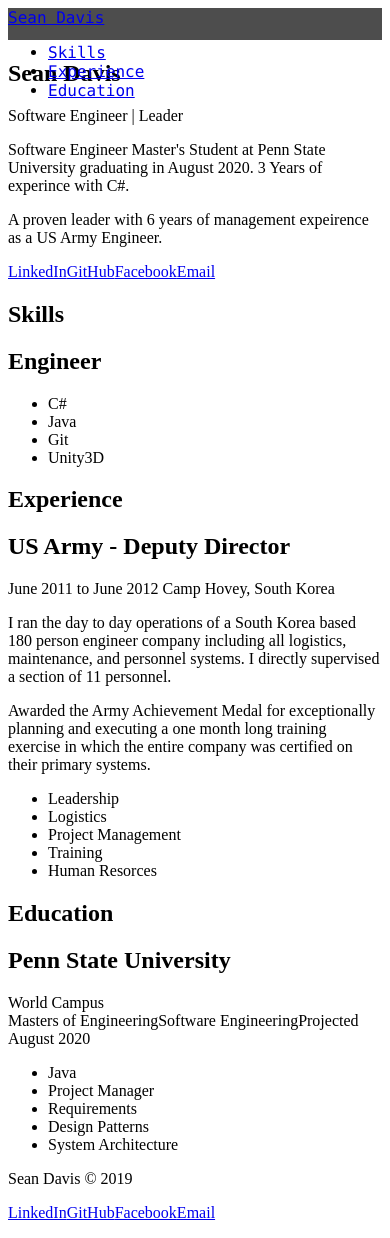
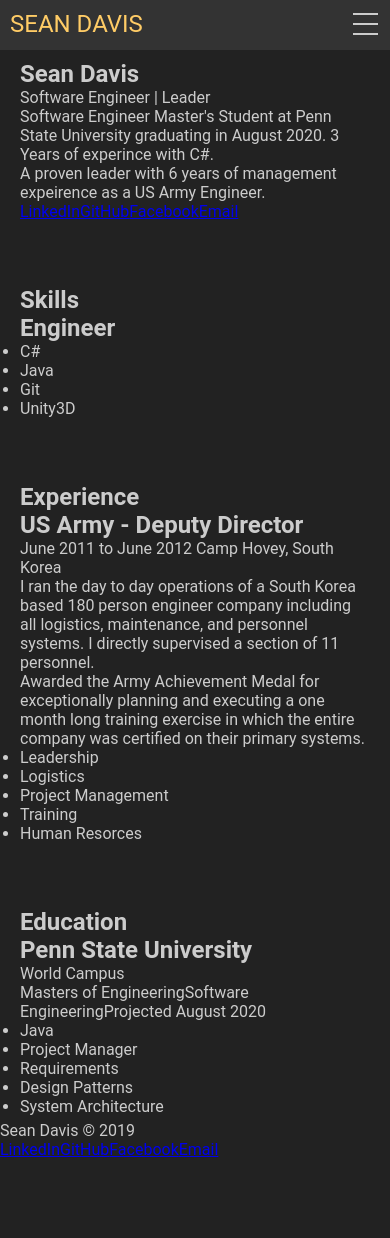
Before and after one commit to daleran/seandavis.dev, a PHP site: page / in a window 390 px wide. After the commit the page ends 1157 px from the top, so only its background shows below. Run offline with PHP 8.4, Linux system fonts and the light colour scheme.

Commit message:
Added navbar and basic colors

```diff
--- a/css/main.css
+++ b/css/main.css
@@ -1,7 +1,116 @@
-.navbar{
-    font-family: Consolas,monaco,monospace;
-    height: 2em;
+* {
+    box-sizing: border-box;
+    padding: 0;
+    margin: 0;
+  }
+
+body {
+    font-family: Roboto, Helvetica, Arial, sans-serif;
+    background-color: #222222;
+    color:#CCCCCC;
+  }
+
+main > section{
+    padding: 60px 20px 5px 20px;
+}
+
+footer {
+
+}
+
+.nav{
+    height: 50px;
     width: 100%;
-    background-color: #4d4d4d;
-    position: relative;
+    background-color: #333333;
+    position: fixed;
 }
+
+.nav > .nav-header {
+    display: inline;
+  }
+
+  .nav > .nav-header > .nav-logo {
+    display: inline-block;
+    font-size: 24px;
+    color: #FFCC66;
+    text-decoration: none;
+    text-transform: uppercase;
+    padding: 10px 10px 10px 10px;
+  }
+
+  .nav > .nav-btn {
+    display: none;
+  }
+
+  .nav > .nav-links {
+    display: inline;
+    float: right;
+    list-style-type:none;
+    font-size: 18px;
+  }
+
+  .nav > .nav-links > li {
+    display: inline;
+  }
+
+  .nav > .nav-links > li> a {
+    display: inline-block;
+    padding: 13px 10px 13px 10px;
+    text-decoration: none;
+    color: #999999;
+  }
+
+  .nav > .nav-links > li > a:hover {
+    color: #CCCCCC;
+  }
+
+  .nav > #nav-check {
+    display: none;
+  }
+
+  @media (max-width:600px) {
+    .nav > .nav-btn {
+      display: inline-block;
+      position: absolute;
+      right: 0px;
+      top: 0px;
+    }
+    .nav > .nav-btn > label {
+      display: inline-block;
+      width: 50px;
+      height: 50px;
+      padding: 13px;
+    }
+    .nav > .nav-btn > label:hover,.nav  #nav-check:checked ~ .nav-btn > label {
+      color: #999999;
+    }
+    .nav > .nav-btn > label > span {
+      display: block;
+      width: 25px;
+      height: 10px;
+      border-top: 2px solid #CCCCCC;
+    }
+
+    .nav > .nav-links {
+      position: absolute;
+      display: block;
+      width: 100%;
+      background-color: #333333;
+      height: 0px;
+      transition: all 0.3s ease-in;
+      overflow-y: hidden;
+      top: 50px;
+      left: 0px;
+    }
+    .nav > .nav-links > li> a {
+      display: block;
+      width: 100%;
+    }
+    .nav > #nav-check:not(:checked) ~ .nav-links {
+      height: 0px;
+    }
+    .nav > #nav-check:checked ~ .nav-links {
+      height: 140px;
+      overflow-y: hidden;
+    }
+  }
--- a/index.html
+++ b/index.html
@@ -7,16 +7,26 @@
 
     <title>Sean Davis - Engineer|Leader</title>
 
-    <link rel="stylesheet" href="main.css">
+    <link rel="stylesheet" href="css/main.css">
   </head>
   <body>
-    <nav class="navbar">
-      <a href="#" class="nav-logo">Sean Davis</a>
-      <ul class="nav-main">
-            <li><a href="#skills" class="nav-link">Skills</a></li>
-            <li><a href="#experience" class="nav-link">Experience</a></li>
-            <li><a href="#education" class="nav-link">Education</a></li>
-          </ul>
+    <nav class="nav">
+      <input type="checkbox" id="nav-check">
+      <div class="nav-header">
+          <a href="#" class="nav-logo">Sean Davis</a>
+      </div>
+      <div class="nav-btn">
+        <label for="nav-check">
+          <span></span>
+          <span></span>
+          <span></span>
+        </label>
+      </div>
+      <ul class="nav-links">
+          <li><a href="#skills">Skills</a></li>
+          <li><a href="#experience" >Experience</a></li>
+          <li><a href="#education">Education</a></li>
+      </ul>
     </nav>
     <main>
       <section id="banner">
```
